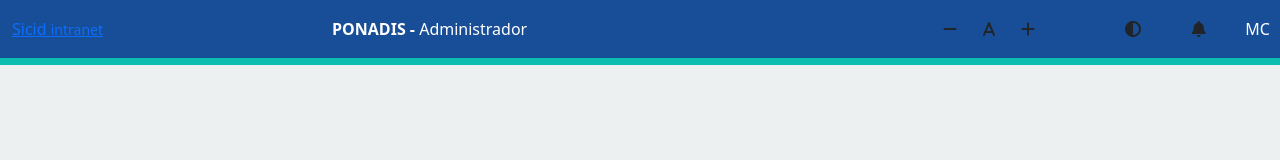
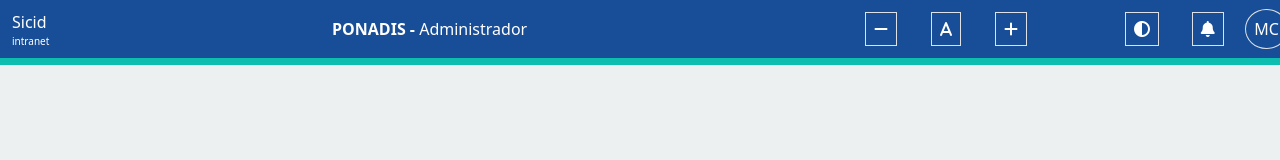
Before and after one commit to ismora/C1_2026_SOFT11, a plain HTML site: page Bootstrap/ponadis.html in a window 1280 px wide. Drawn offline with nearby package versions, Linux system fonts and the light colour scheme.

Commit message:
[style]: Topbar

```diff
--- a/Bootstrap/css/ponadis.css
+++ b/Bootstrap/css/ponadis.css
@@ -22,3 +22,12 @@ body{
     position: relative;
     border-bottom: 7px solid var(--turquesa);
 }
+
+.topbar i{
+    color: var(--blanco);
+}
+
+.logo small{
+    font-size: 10px;
+    display: block;
+}
--- a/Bootstrap/ponadis.html
+++ b/Bootstrap/ponadis.html
@@ -24,7 +24,7 @@
     <div class="container-fluid topbar">
         <div class="row d-flex align-items-center h-100">
             <div class="col-3"> <!-- logo -->
-                <a href="#">
+                <a href="#" class="logo text-white text-decoration-none">
                     <span class="visually-hidden">Inicio -</span>
                     Sicid <small>intranet</small>
                 </a>
@@ -42,32 +42,32 @@
                 <div class="row d-flex align-items-center justify-content-around">
                     <div class="col-3 d-flex align-items-center justify-content-end"><!-- - A + -->
                         <button class="btn">
-                            <i class="fa-solid fa-minus"></i>
+                            <i class="fa-solid fa-minus border p-2 me-2"></i>
                         </button>
 
                         <button class="btn">
-                            <i class="fa-solid fa-a"></i>
+                            <i class="fa-solid fa-a border p-2 me-2"></i>
                         </button>
 
                         <button class="btn">
-                            <i class="fa-solid fa-plus"></i>
+                            <i class="fa-solid fa-plus border p-2 me-2"></i>
                         </button>
                     </div>
 
                     <div class="col-1"> <!-- contraste -->
                         <button class="btn">
-                            <i class="fa-solid fa-circle-half-stroke"></i>
+                            <i class="fa-solid fa-circle-half-stroke border p-2 me-2"></i>
                         </button>
                     </div>
 
                     <div class="col-1"> <!-- notificaciones -->
                         <button class="btn">
-                            <i class="fa-solid fa-bell"></i>
+                            <i class="fa-solid fa-bell border p-2 me-2"></i>
                         </button>
                     </div>
 
                     <div class="col-1"> <!-- perfil -->
-                        <span>MC</span>
+                        <span class="border rounded-circle p-2">MC</span>
                     </div>
                 </div>
             </div>
```
